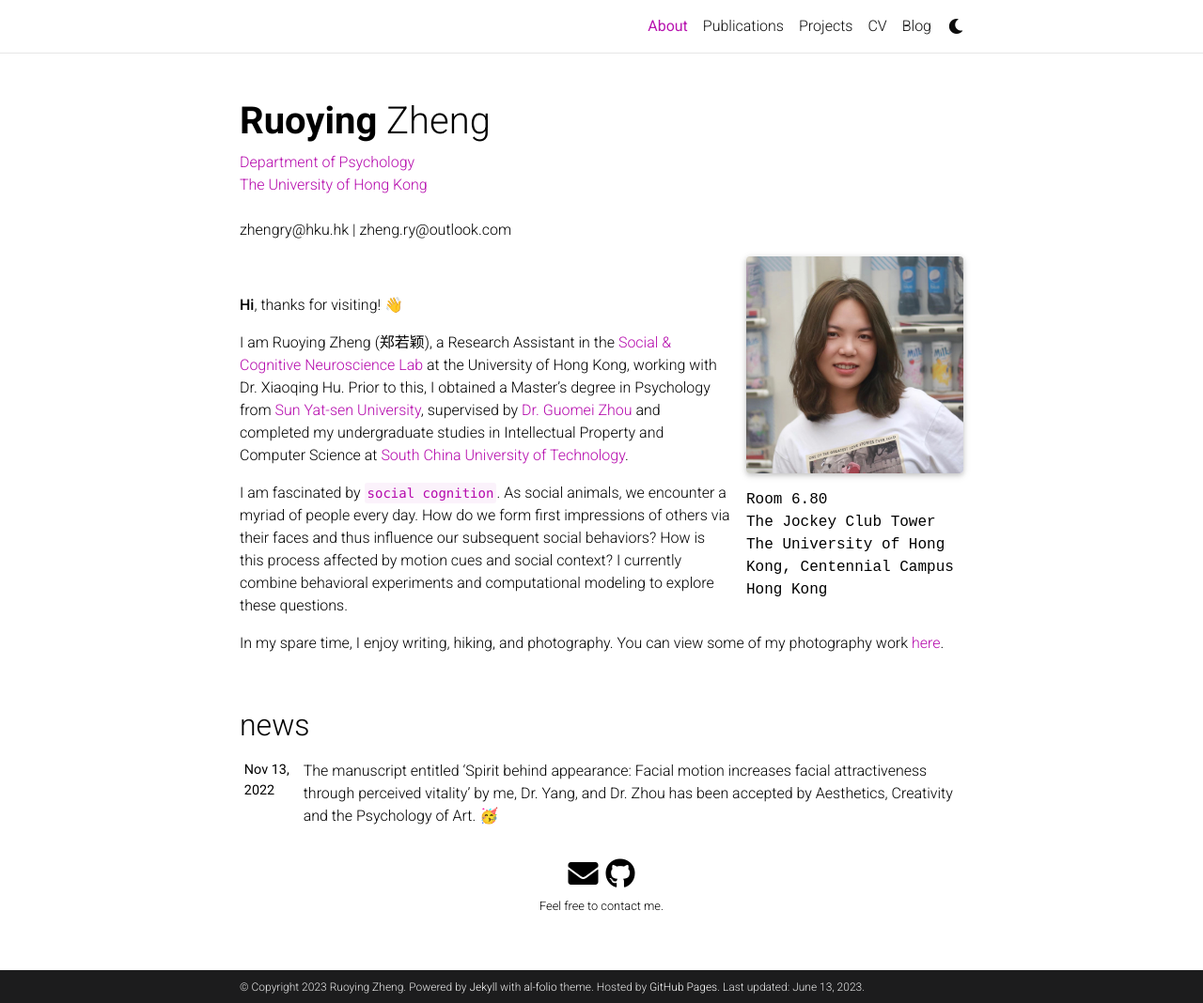
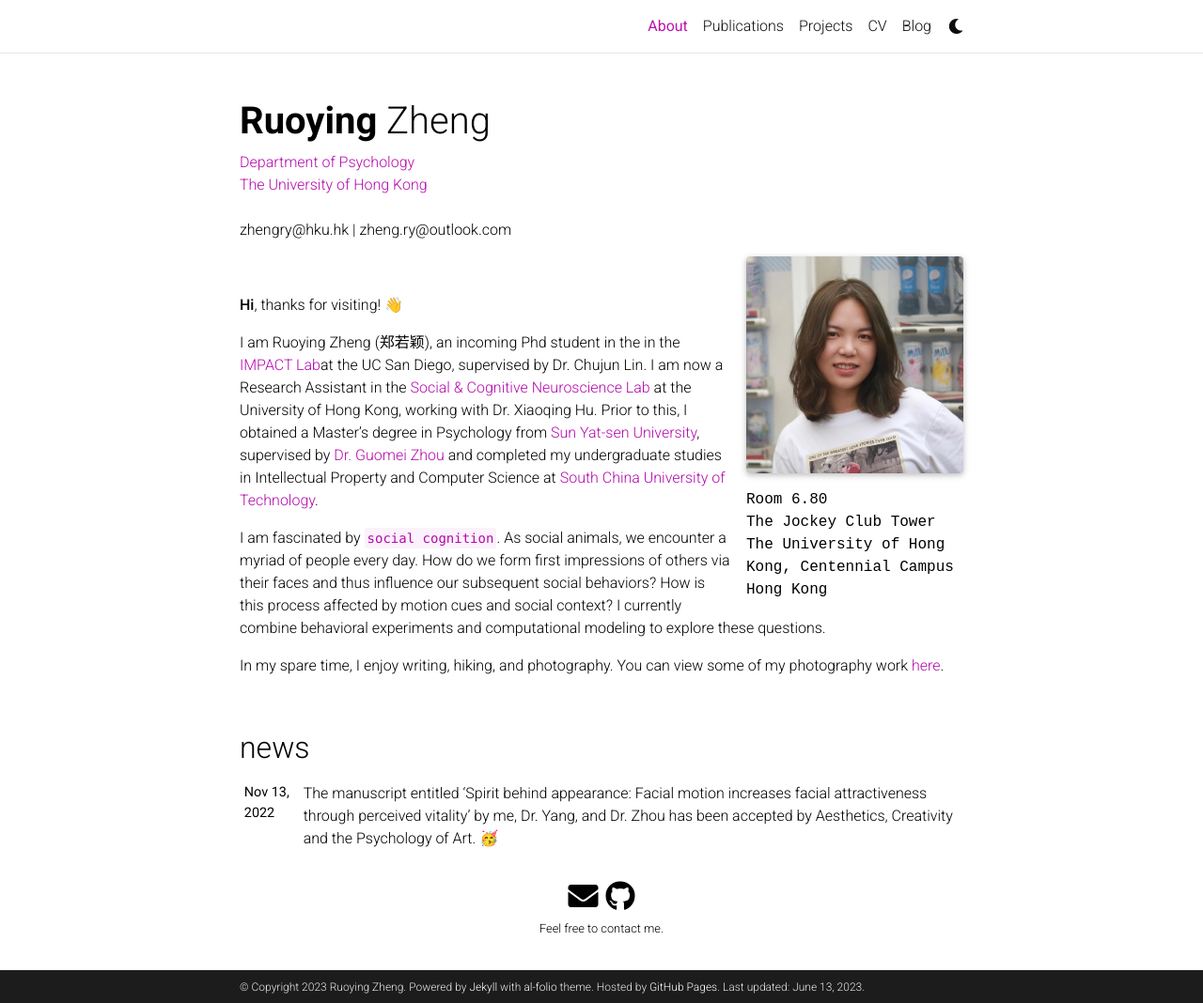
Before and after one commit to RuoyingZheng/RuoyingZheng.github.io, a Jekyll site: the page built from _pages/about.md, in a window 1280 px wide and 1068 px high. Shown: the whole window at 94% size. Built offline with Jekyll 4.4.1, drawn with Linux system fonts in a browser that asks for light colours; full-size pictures stand in for the smaller copies a plugin makes; comment, search, counter and statistics services are not loaded; a style sheet for code colours, icons or effects is not loaded.

Commit message:
Update about.md

```diff
--- a/_pages/about.md
+++ b/_pages/about.md
@@ -23,7 +23,8 @@ social: true  # includes social icons at the bottom of the page
 
 <strong>Hi</strong>, thanks for visiting! 👋
 
-I am Ruoying Zheng (郑若颖), a Research Assistant in the <a href="https://www.psychology.hku.hk/scnlab/home.html" target="_blank"> Social & Cognitive Neuroscience Lab</a> at the University of Hong Kong, working with Dr. Xiaoqing Hu. Prior to this, I obtained a Master's degree in Psychology from <a href="https://www.sysu.edu.cn/sysuen/" target="_blank">Sun Yat-sen University</a>, supervised by <a href="https://m.x-mol.com/groups/zhou_guomei" target="_blank">Dr. Guomei Zhou</a> and completed my undergraduate studies in Intellectual Property and Computer Science at <a href="https://www.scut.edu.cn/en/" target="_blank">South China University of Technology</a>.
+I am Ruoying Zheng (郑若颖), an incoming Phd student in the in the <a href="https://impactlab-ucsd.github.io/" target="_blank"> IMPACT Lab</a>at the
+UC San Diego, supervised by Dr. Chujun Lin. I am now a Research Assistant in the <a href="https://www.psychology.hku.hk/scnlab/home.html" target="_blank"> Social & Cognitive Neuroscience Lab</a> at the University of Hong Kong, working with Dr. Xiaoqing Hu. Prior to this, I obtained a Master's degree in Psychology from <a href="https://www.sysu.edu.cn/sysuen/" target="_blank">Sun Yat-sen University</a>, supervised by <a href="https://m.x-mol.com/groups/zhou_guomei" target="_blank">Dr. Guomei Zhou</a> and completed my undergraduate studies in Intellectual Property and Computer Science at <a href="https://www.scut.edu.cn/en/" target="_blank">South China University of Technology</a>.
 
 I am fascinated by <code class="language-plaintext highlighter-rouge">social cognition</code>. As social animals, we encounter a myriad of people every day. How do we form first impressions of others via their faces and thus influence our subsequent social behaviors? How is this process affected by motion cues and social context? I currently combine behavioral experiments and computational modeling to explore these questions.
 
```
